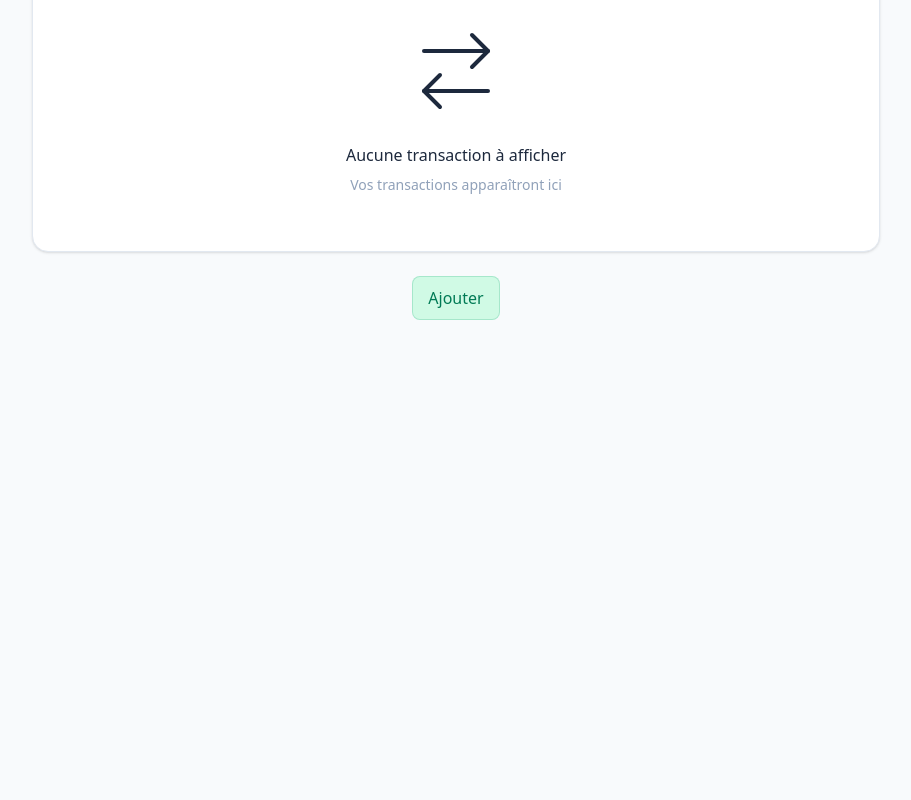
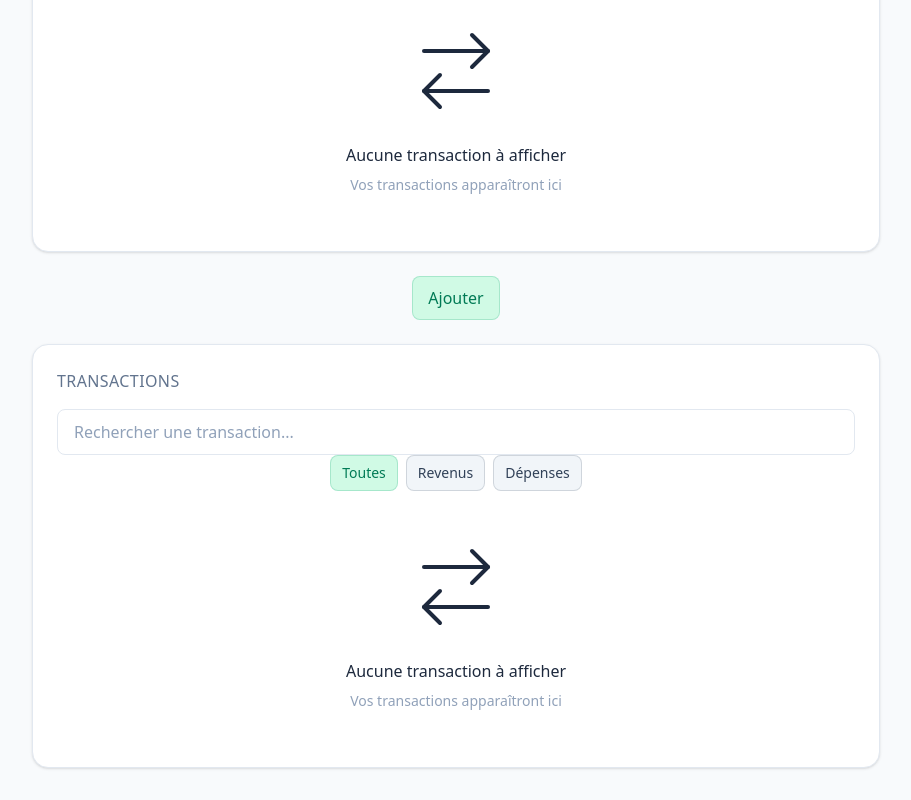
Before and after one commit to Zomirks/zFinance, a React (Vite) app: page / in a window 1280 px wide. Shown: the part 549-1349 px from the top of the page, without its empty margins (184-1095 px from the left). Before the commit the page ends 901 px from the top, so only its background shows below. Built offline with nearby package versions, Linux system fonts and the light colour scheme.

Commit message:
add: Seach filter

```diff
--- a/src/App.jsx
+++ b/src/App.jsx
@@ -15,6 +15,8 @@
 	const [transactions, setTransactions] = useLocalStorage('transactions', []);
 	const [showTransactionModal, setShowTransactionModal] = useState(false);
 	const [editingTransaction, setEditingTransaction] = useState(null);
+
+	const [search, setSearch] = useState('');
 
 	const handleAddTransaction = (newTransaction) => {
 		setTransactions(prev => [...prev, newTransaction]);
@@ -39,6 +41,12 @@
 		setEditingTransaction(null);
 	}
 
+	const filteredTransactions = transactions.filter(t =>
+		t?.description?.toLowerCase().includes(search.toLowerCase()) ||
+		t?.category?.toLowerCase().includes(search.toLowerCase())
+	);
+
+
 	return (
 		<div className="min-h-screen bg-slate-50 dark:bg-slate-900">
 			<Header />
@@ -55,6 +63,17 @@
 						Ajouter
 					</Button>
 				</div>
+
+				<Card title='Transactions'>
+					<input
+						type="text"
+						placeholder="Rechercher une transaction..."
+						value={search}
+						onChange={(e) => setSearch(e.target.value)}
+						className="w-full px-4 py-2.5 bg-white dark:bg-slate-700 border border-slate-200 dark:border-slate-600 rounded-lg text-slate-800 dark:text-slate-100 placeholder-slate-400 dark:placeholder-slate-500 focus:outline-none focus:ring-2 focus:ring-emerald-500 focus:border-transparent transition-shadow"
+					/>
+					<TransactionList transactions={filteredTransactions} onDelete={handleDeleteTransaction} onEdit={handleEditTransaction} />
+				</Card>
 			</main>
 
 			{showTransactionModal && (
```
